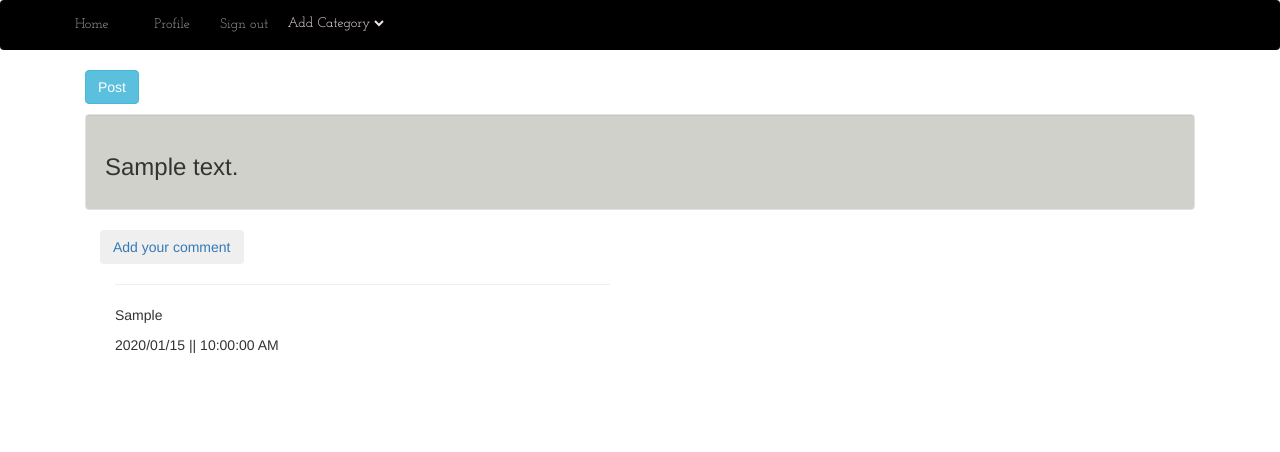
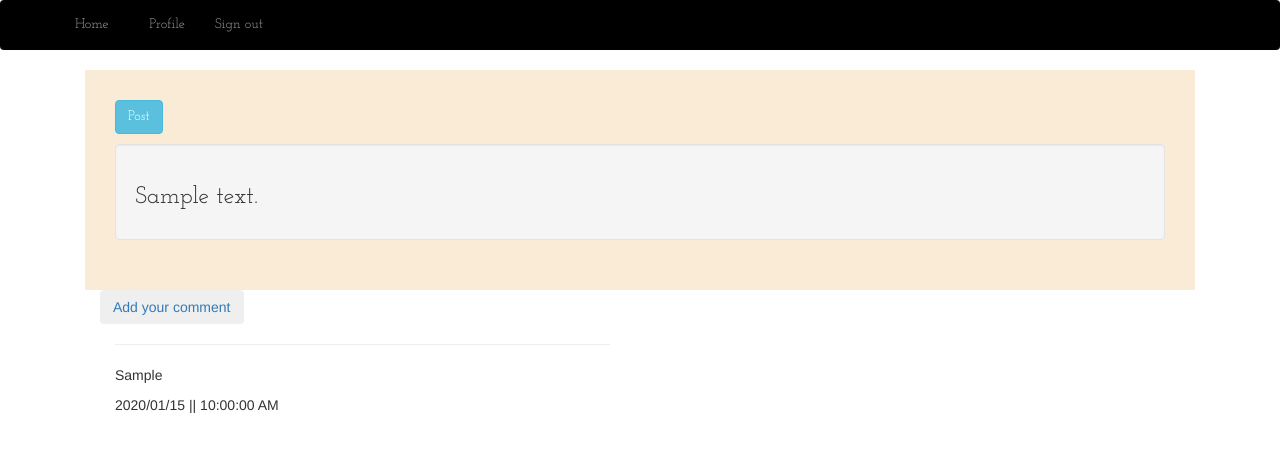
Before and after one commit to Ngina-G/just-code, a Flask app: page /see-post/1 in a window 1280 px wide. Shown: the top 452 px of the page. Run offline with Flask 2, Linux system fonts and the light colour scheme; a user stored in the database is signed in; tables that the repository leaves empty hold one stand-in row (values such as "Sample post"); some libraries are stand-ins or nearby versions.

Commit message:
update: adds styling

```diff
--- a/app/main/views.py
+++ b/app/main/views.py
@@ -59,12 +59,12 @@ def category(id):
 
 @main.route('/add/category',methods = ['GET','POST'])
 @login_required
-def new_category():
+def new_category(id):
     form = CategoryForm()
 
     if form.validate_on_submit():
         name = form.name.data
-        new_category = PostCategory(name = name)
+        new_category = Category(name = name)
         new_category.save_category()
 
         return redirect(url_for('.index'))
--- a/app/models.py
+++ b/app/models.py
@@ -154,6 +154,6 @@ class Quote:
     """
     Blueprint class for quotes consumed from API
     """
-    def __init__(self, author, quote):
-        self.author = author
+    def __init__(self, a, quote):
+        self.author = a
         self.quote = quote
--- a/app/request.py
+++ b/app/request.py
@@ -1,7 +1,7 @@
 import requests
 from .models import Quote
 
-url = "http://quotes.stormconsultancy.co.uk/random.json"
+url = "https://zenquotes.io/api/random/random.json"
 
 def get_quote():
     """
@@ -9,6 +9,5 @@ def get_quote():
     """
     response = requests.get(url).json()
 
-    random_quote = Quote(response.get("author"), response.get("quote"))
+    random_quote = Quote(response[0]["a"], response[0]["q"])
     return random_quote
-get_quote()
--- a/app/templates/auth/login.html
+++ b/app/templates/auth/login.html
@@ -11,7 +11,9 @@
   style="background-image: url('/static/21.jpg');
   background-position: center;
   background-repeat: no-repeat;
-  background-size: cover;">
+  background-size: cover;
+  padding: 3rem;
+  background-color: antiquewhite;">
 
       <h1 class="text-center" style="margin-top: 1em; font-family: 'Cinzel Decorative', cursive; font-size: 6em;">
       justcode
--- a/app/templates/auth/register.html
+++ b/app/templates/auth/register.html
@@ -12,7 +12,9 @@
         style="background-image: url('/static/21.jpg');
         background-position: center;
         background-repeat: no-repeat;
-        background-size: cover;">
+        background-size: cover;
+        padding: 3rem;
+        background-color: antiquewhite;">
     <h1 class="text-center" style="margin-top: 1em; font-family: 'Cinzel Decorative', cursive; font-size: 6em;">
       justcode
     </h1>
--- a/app/templates/macros.html
+++ b/app/templates/macros.html
@@ -2,32 +2,23 @@
 {% macro displayCategoryList(category_list)%}
     {% for category in category_list %}
 
+        <li value="{{category.name|upper}}" style="font-family: 'Josefin Slab', serif; font-weight:600;">
             <a href="{{url_for('.category',id=category.id)}}">
-        <option value="{{category.name|upper}}">
             {{category.name|upper}}
-        </option>
-              </a>
+            </a>
+        </li>
   {% endfor %}
 {% endmacro %}
 
-{% macro displayCategory(category_list)%}
-    {% for category in category_list %}
-    <li>
-      <a href="{{url_for('.category',id=category.id)}}">
-      {{category.name|upper}}
-      </a>
-    </li>
-    {% endfor %}
-{% endmacro %}
 
 <!-- Posts -->
 {% macro displayAllPosts(posts) %}
     {% for post in posts %}
         <div class="row">
             <div class="col-md-12">
-                <h3>{{post.title}}</h3>
-                <p>{{post.content}}</p>
-                <h4>{{post.user.username}}</h4>
+                <h3  style="font-family: 'EB Garamond', serif; font-weight:500;">{{post.title}}</h3>
+                <p  style="font-family: 'Josefin Slab', serif; font-weight:400;">{{post.content}}</p>
+                <h4  style="font-family: 'Josefin Slab', serif; font-weight:200;">{{post.user.username}}</h4>
                 <p><a href="{{url_for('.post_comment',id=post.id)}}"><button type="button" class="btn btn-primary"> Add comment</button></a></p>
             </div>
         </div>
@@ -39,11 +30,11 @@
 <div class="col-md-12">
     <div>
         <div class="row">
-            <p>{{posts.name|upper}}</p>
+            <p style="font-family: 'EB Garamond', serif; font-weight:500;">{{posts.name|upper}}</p>
             </a>
             <div class="col-md-10 col-sm-12">
-                <h2>{{posts.title}}</h2>
-                <h3>{{posts.content}}</h3>
+                <h2 style="font-family: 'EB Garamond', serif; font-weight:500;">{{posts.title}}</h2>
+                <h3  style="font-family: 'Josefin Slab', serif; font-weight:400;">{{posts.content}}</h3>
                 <h4>
                     <span>
                         <a href=" {{url_for('.view_post',id=posts.id)}}">Read Comments</a>
@@ -51,7 +42,7 @@
                 </h4>
 
                 <a href=" {{url_for('.post_comment',id=posts.id)}}">
-                    <h4>COMMENT</h4>
+                    <h4>Add Comment</h4>
                 </a>
             </div>
         </div>
@@ -70,11 +61,3 @@
 </div>
 {% endfor %}
 {% endmacro %}
-
-{% macro displayCategory(category_list) %}
-{% for category in category_list%}
-<a class="dropdown-item" href="{{url_for('.category',id=category.id)}}">{{category.name|upper}} </a>
-
-
-{% endfor %}
-{% endmacro %}
--- a/app/templates/navbar.html
+++ b/app/templates/navbar.html
@@ -32,12 +32,6 @@
                         {% else %}
                         <li><a href="{{url_for('auth.login')}}">Sign in</a></li>
                         {%endif%}
-                        <li>
-                        <select style="margin-top: 1.5rem; background-color: black; color: rgb(241, 229, 229); border-style:none;" name="Categories">
-                          {{ macro.displayCategoryList(categories) }}
-                          <option value="Add Category"><a href="/add/category" class="btn btn-dark"> Add Category</a></option>
-                        </select>
-                        </li>
                     </ul>
                 </ul>
             </div>
--- a/app/templates/profile/profile.html
+++ b/app/templates/profile/profile.html
@@ -14,7 +14,9 @@ class="container"
 style="background-image: url('/static/21.jpg');
 background-position: center;
 background-repeat: no-repeat;
-background-size: cover">
+background-size: cover;
+padding: 3rem;
+background-color: antiquewhite;">
 
   <div class="row justify-content-md-center" style="margin-top: 6em;">
 
--- a/app/templates/profile/update.html
+++ b/app/templates/profile/update.html
@@ -12,7 +12,9 @@
   style="background-image: url('/static/21.jpg');
   background-position: center;
   background-repeat: no-repeat;
-  background-size: cover">
+  background-size: cover;
+  padding: 3rem;
+  background-color: antiquewhite;">
 
   <div class="col-md-4" style="margin-top: 6em;">
     {{wtf.quick_form(form)}}
--- a/app/templates/see_post.html
+++ b/app/templates/see_post.html
@@ -10,10 +10,12 @@
 {% block content %}
 <div class="container">
      <div class="col-md-12">
-        <p class="text-left"><a class="btn btn-info" href="{{url_for('.new_post',id=posts.category_id)}}">Post</a></p>
-        <div class="well" style="background-color:#d0d1cb">
-          <h3>{{posts.content}}</h3>
-        </div>
+            <div style="font-family: 'Josefin Slab', serif; font-weight:400;padding: 3rem;background-color: antiquewhite;">
+                <p class="text-left"><a class="btn btn-info" href="{{url_for('.new_post',id=posts.category_id)}}">Post</a></p>
+                <div class="well">
+                <h3>{{posts.content}}</h3>
+                </div>
+            </div>
 
         <!-- comments -->
         <div class="col-md-6 col-offset-1">
```
Also changed, not shown: app/templates/index.html (+7 -7 lines).
